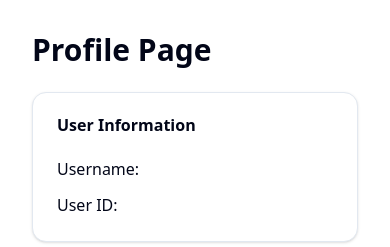
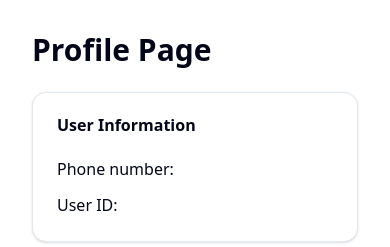
Before and after one commit to theawmirs/authentication, a Next.js app: page /me in a window 390 px wide. Shown: the top 247 px of the page. Built offline with nearby package versions, Linux system fonts and the light colour scheme; no server answers.

Commit message:
Changes username field to phone number
Updates profile information display to show phone number instead of username in the user details section

```diff
--- a/modules/me/ui/Me.tsx
+++ b/modules/me/ui/Me.tsx
@@ -20,8 +20,10 @@ const Me = ({ data }: MeProp) => {
         <CardContent>
           <div className="space-y-3">
             <p className="flex">
-              <span className="font-medium w-24">Username:</span>
-              <span>{data?.user?.username}</span>
+              <span className="font-medium w-24 whitespace-nowrap mr-6">
+                Phone number:
+              </span>
+              <span>{data?.user?.phone}</span>
             </p>
             <p className="flex">
               <span className="font-medium w-24">User ID:</span>
```
